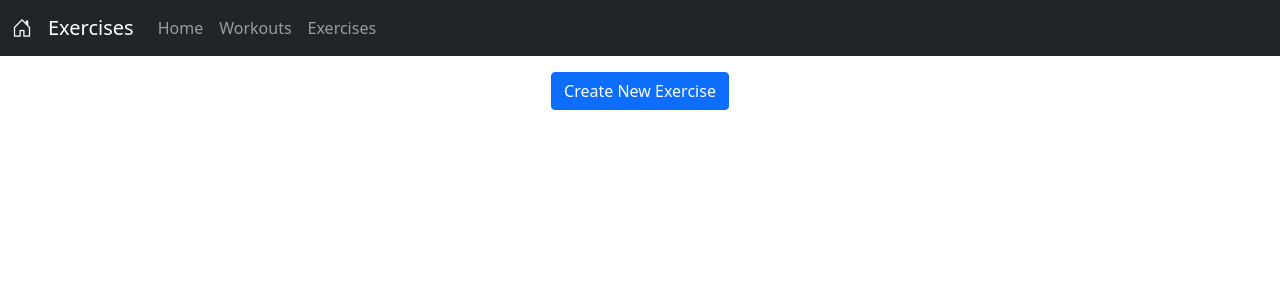
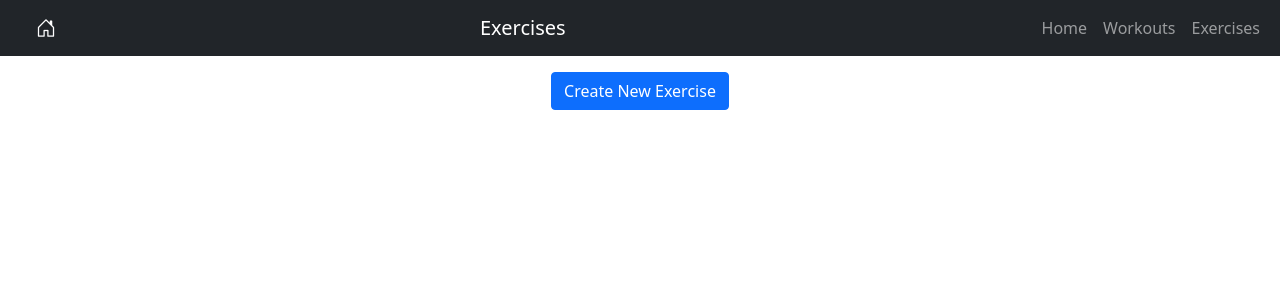
Before and after one commit to charliewhu/Dj_GymBoost, a Django app: page /exercises/ in a window 1280 px wide. Shown: the top 300 px of the page. Run offline with Django 4.2, Linux system fonts and the light colour scheme; data that the repository does not hold is empty; parts of the project's set-up code (start-up, migrations or seed data) failed here and were passed over; some libraries are stand-ins or nearby versions.

Commit message:
navbar styling change

```diff
--- a/templates/base.html
+++ b/templates/base.html
@@ -15,12 +15,15 @@
     <nav id="navbar" class="navbar navbar-expand-lg navbar-dark bg-dark mb-3">
       <div class="container-fluid">
 
-        <a href="/" class="navbar-brand"><i class="bi bi-house-door"></i></a>
-        <a href="#" class="navbar-brand">{{ title }}</a>
-
-        <button class="navbar-toggler" type="button" data-bs-toggle="collapse" data-bs-target="#navbarSupportedContent">
-          <span class="navbar-toggler-icon"></span>
-        </button>
+        <div class="container-fluid d-flex justify-content-between">
+          <a href="/" class="container-fluid navbar-brand"><i class="bi bi-house-door"></i></a>
+          <a href="#" class="navbar-brand">{{ title }}</a>
+          <div class="container-fluid d-flex flex-row-reverse">
+            <button class="navbar-toggler" type="button" data-bs-toggle="collapse" data-bs-target="#navbarSupportedContent">
+              <span class="navbar-toggler-icon"></span>
+            </button>
+          </div>
+        </div>
 
         <div class="collapse navbar-collapse" id="navbarSupportedContent">
           <ul class="navbar-nav me-auto mb-2 mb-lg-0">
```
